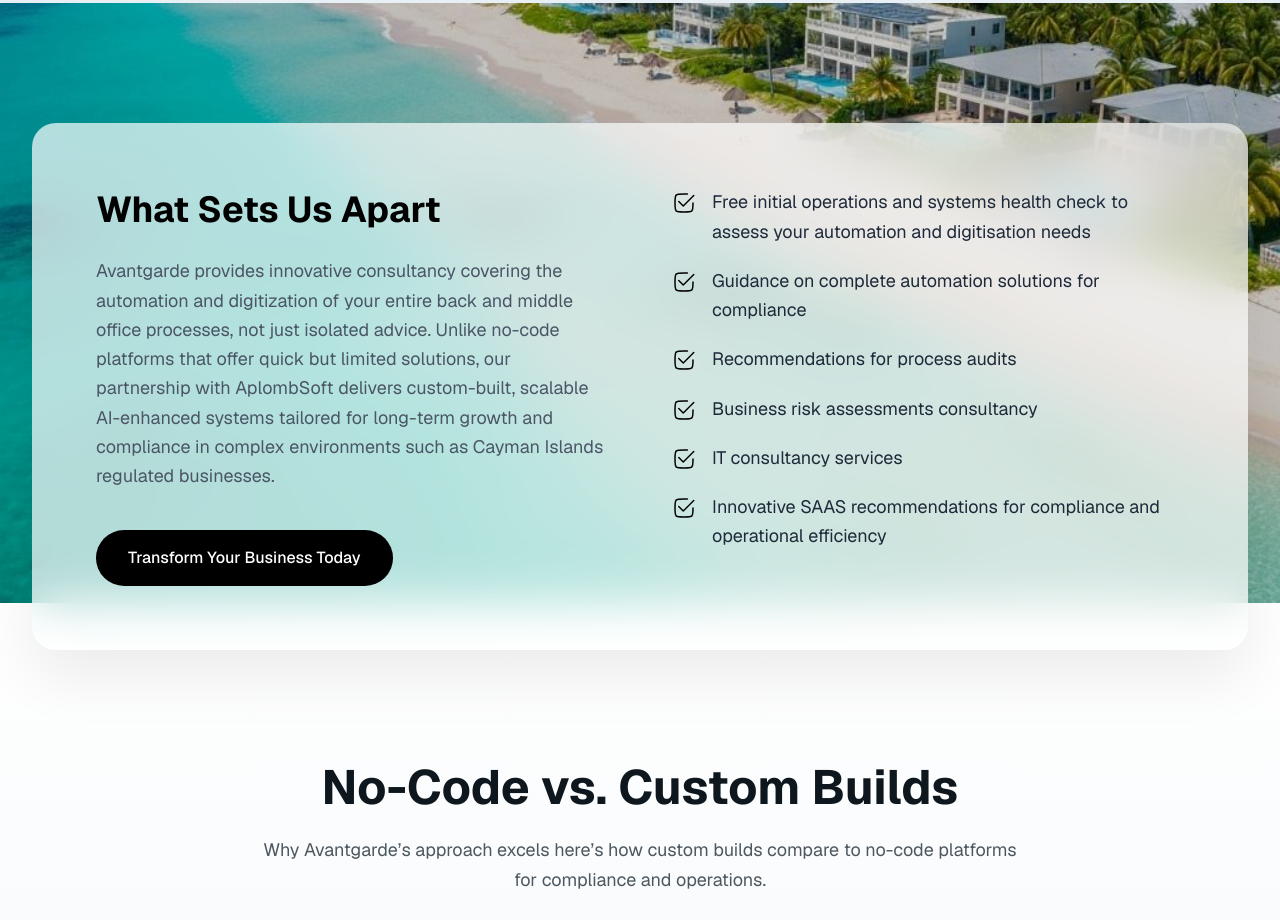
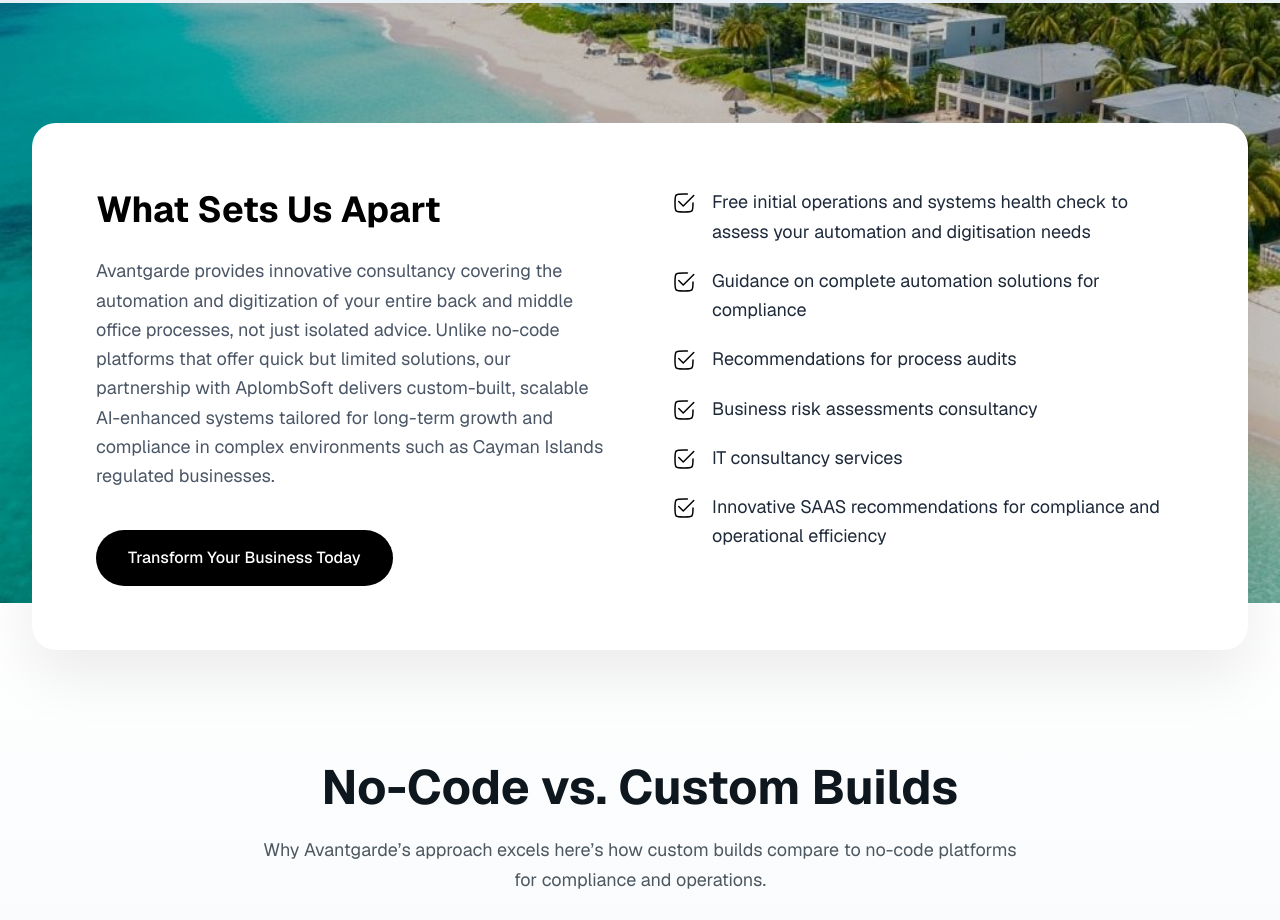
Before and after one commit to ASPLGit/avantgarde-website, a Next.js app: page / in a window 1280 px wide. Shown: the part 2300-3220 px from the top of the page. Built offline with nearby package versions, Linux system fonts and the light colour scheme.

Commit message:
floating card correction

```diff
--- a/app/page.tsx
+++ b/app/page.tsx
@@ -318,7 +318,7 @@ export default function Home() {
 
           {/* Floating Card */}
           <div className="
-      bg-white/70
+      bg-white
       backdrop-blur-xl
       sm:rounded-3xl rounded-lg
       shadow-[0_25px_60px_rgba(0,0,0,0.08)]
```
